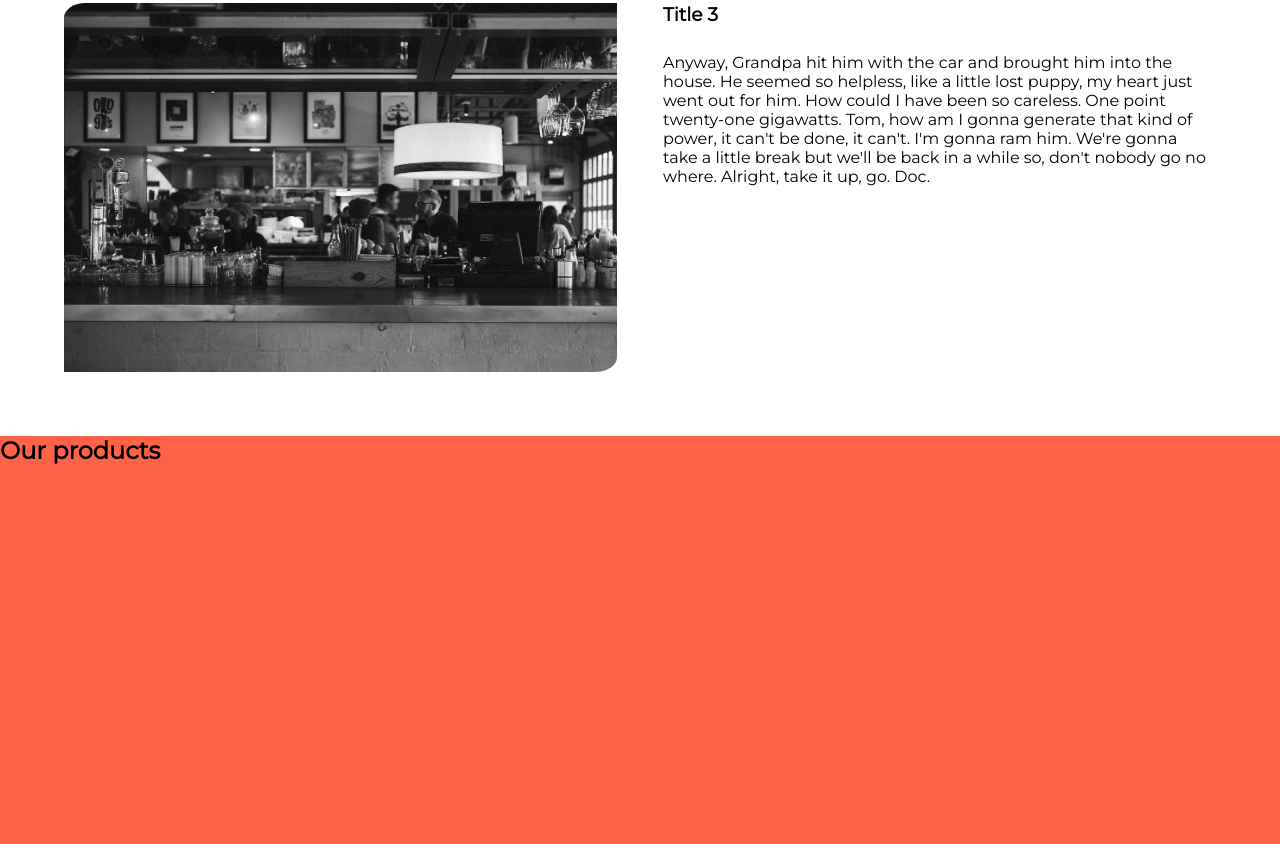
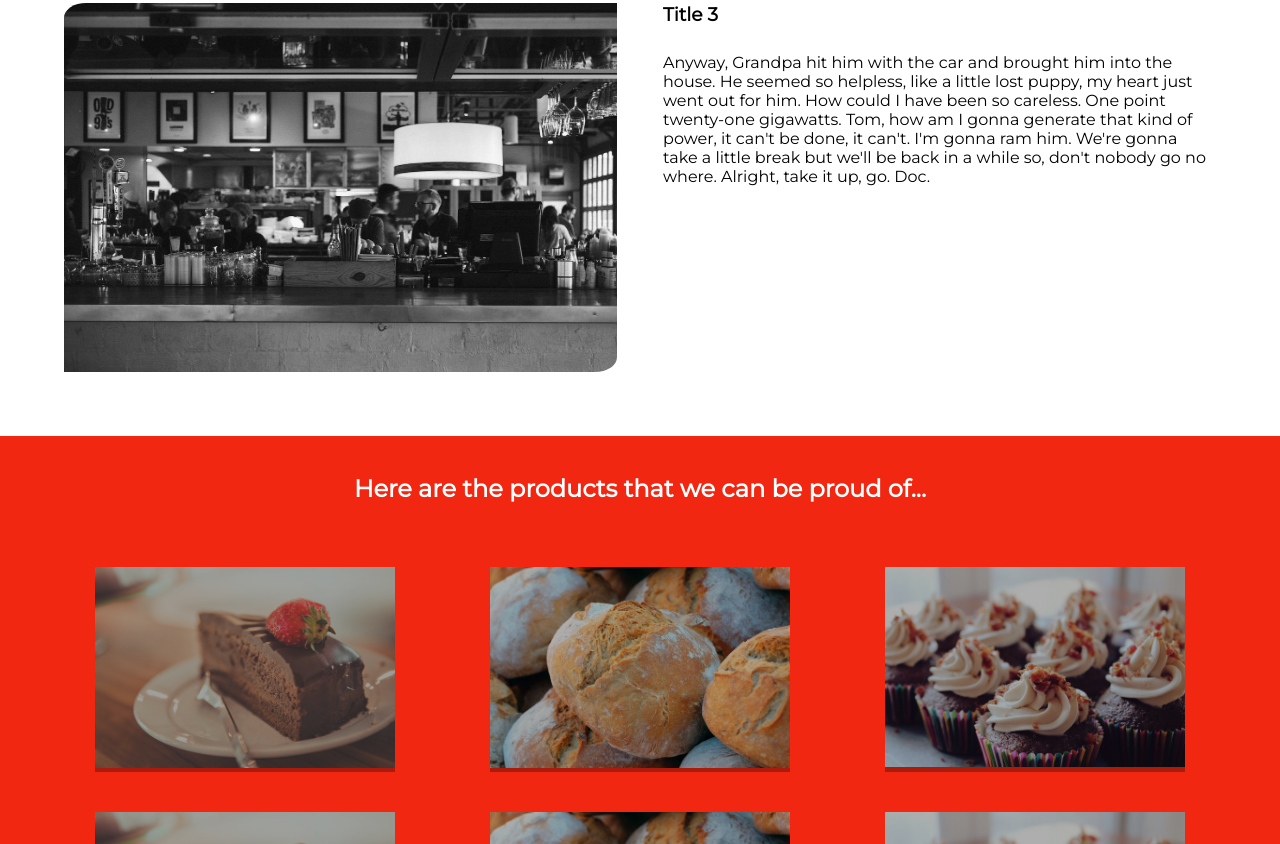
Before and after one commit to piatek29535/bakery-portfolio, a plain HTML site: page index.html in a window 1280 px wide. Shown: the part 1956-2800 px from the top of the page. Drawn offline with Linux system fonts and the light colour scheme.

Commit message:
Started products section -- finish or remake the div content

```diff
--- a/index.html
+++ b/index.html
@@ -3,7 +3,7 @@
 <head>
     <meta charset="UTF-8">
     <meta name="viewport" content="width=device-width, initial-scale=1.0">
-    <title>Document</title>
+    <title>Bakery - Szczupły Chlebek</title>
     <link rel="stylesheet" href="./style.css">
 </head>
 <body>
@@ -13,22 +13,22 @@
             <img src="./images/logo.png" alt="Szczupły Chlebek" class="logo">
         </div>
         <ul>
-            <li><a href="#">Witaj</a></li>
-            <li><a href="#">O nas</a></li>
-            <li><a href="#">Opinie</a></li>
-            <li><a href="#">Kontakt</a></li>
+            <li><a href="#">Welcome</a></li>
+            <li><a href="#">About us</a></li>
+            <li><a href="#">Products</a></li>
+            <li><a href="#">Contact</a></li>
         </ul>
     </nav>
 
     <!-- Welcome section -->
     <section class="welcomeSection">
-        <h1>Piekarnia
+        <h1>Bakery
             <span class="title">
                 <span class="first_word">Szczupły</span>
                 <span class="second_word">Chlebek</span>
             </span>
         </h1>
-        <p>Tutaj zamieścić tekst opisowy pierkarni, jakiś tekst zachęcający...</p>
+        <p>Some text that can encourage people to browse this site...</p>
     </section>
 
 
@@ -67,7 +67,28 @@
 
     <!-- Products section -->
     <section class="products">
-        <h1>Our products</h1>
+        <h1 class="products_section_header">Here are the products that we can be proud of...</h1>
+
+        <div class="productsGrid">
+            <div class="singleProductDiv">
+                <img src="./images/products/product1.jpg" alt="product1">
+            </div>
+            <div class="singleProductDiv">
+                <img src="./images/products/product2.jpg" alt="product2">
+            </div>
+            <div class="singleProductDiv">
+                <img src="./images/products/product3.jpg" alt="product3">
+            </div>
+            <div class="singleProductDiv">
+                <img src="./images/products/product1.jpg" alt="product1">
+            </div>
+            <div class="singleProductDiv">
+                <img src="./images/products/product2.jpg" alt="product2">
+            </div>
+            <div class="singleProductDiv">
+                <img src="./images/products/product3.jpg" alt="product3">
+            </div>
+        </div>
     </section>
     <!-- Bottom info -->
     <footer class="contact">
--- a/style.scss
+++ b/style.scss
@@ -85,7 +85,7 @@
         position:absolute;
         height:100%;
         width:100%;
-        background-color: rgba(0, 0, 0, .3);
+        background-color: rgba(0, 0, 0, .5);
     }
 
     *{
@@ -199,9 +199,43 @@
 }
 
 // Products section
+
 .products{
-    height:100vh;
-    background-color: tomato;
+    background-color: #f12711;
+    color:white;
+    display:flex;
+    flex-direction: column;
 
+    .products_section_header{
+        text-align: center;
+        padding:3% 0 5%;
+    }
+
+    .productsGrid{
+        display:grid;
+        grid-template-columns: auto auto auto;
+        justify-content: space-evenly;
+        row-gap: 40px;
+
+        .singleProductDiv{
+            max-width:300px;
+            max-height:300px;
+            position:relative;
+
+            img{
+                width:100%;
+                object-fit: cover;
+            }
+
+            &::before{
+                content:'';
+                position:absolute;
+                width:100%;
+                height:100%;
+                background-color:black;
+                opacity:.3;
+            }
+        }
+    }
 
 }
```
Also changed, not shown: images/products/product1.jpg (added), images/products/product2.jpg (added), images/products/product3.jpg (added), style.css, 1 other file.
